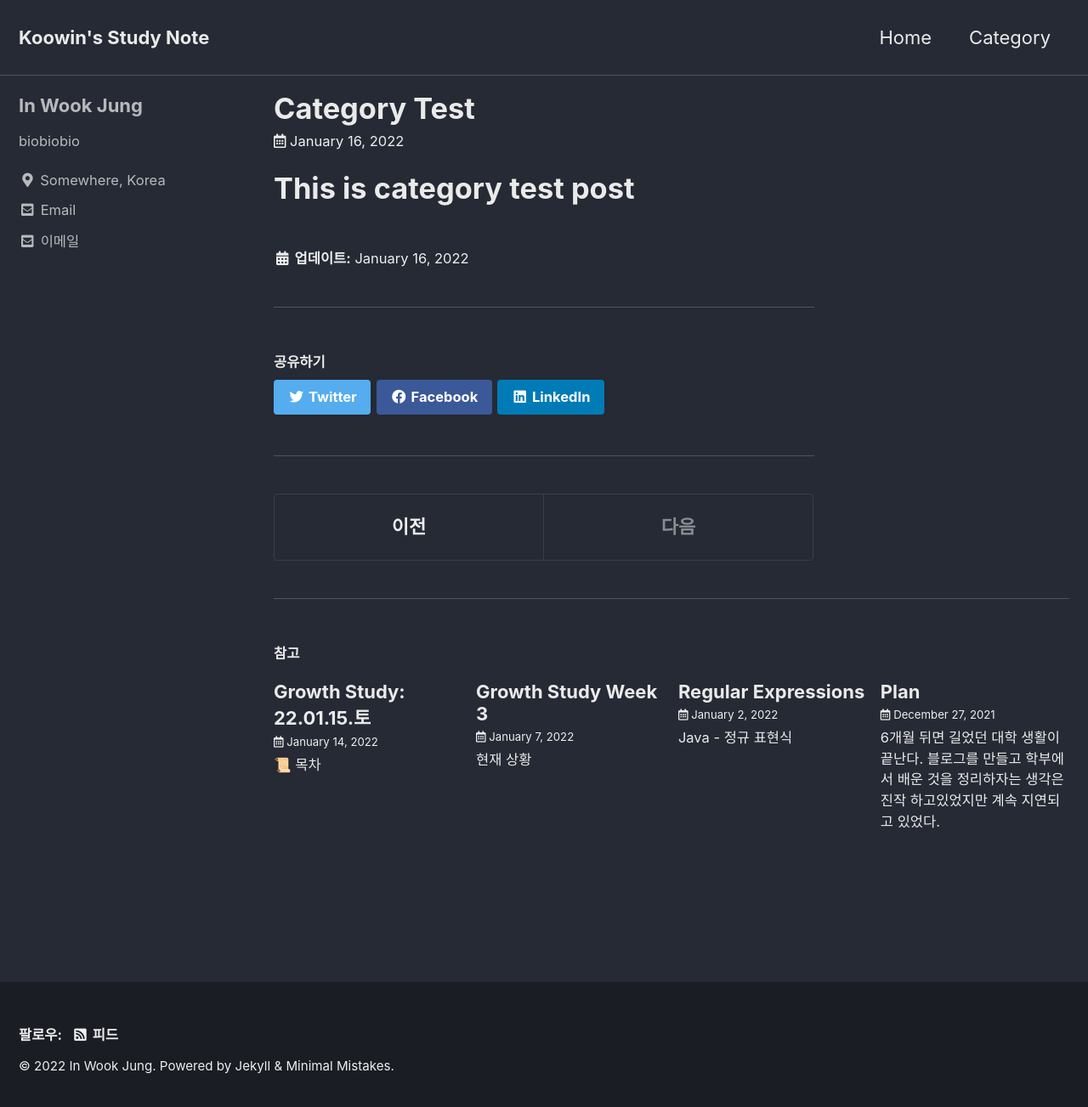
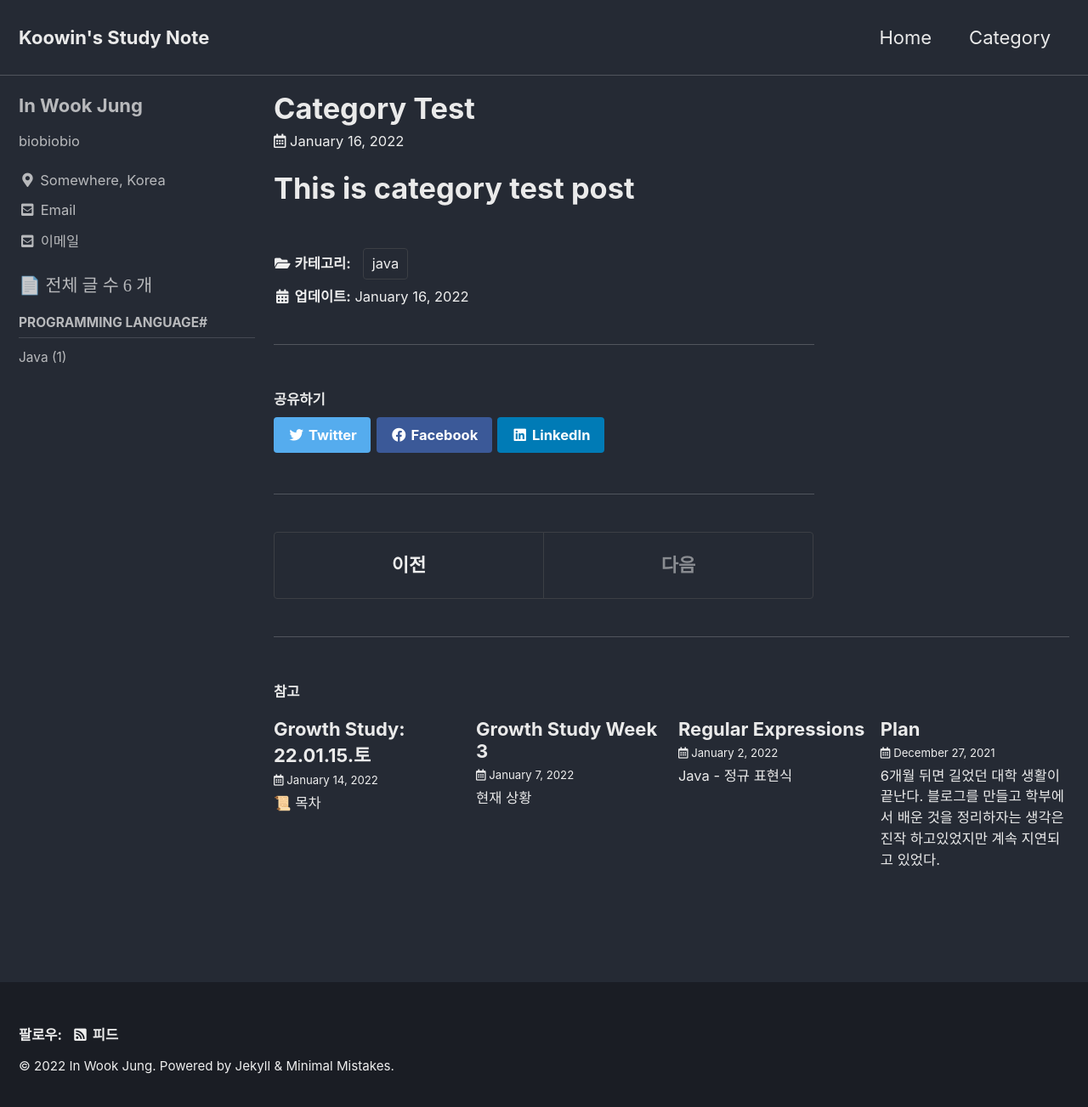
Before and after one commit to Koowin/koowin.github.io, a Jekyll site: the page built from _posts/java/2022-01-16-category_test.md, in a window 1280 px wide and 1311 px high. Shown: the top 1303 px of the window at 85% size. Built offline with Jekyll 4.4.1, drawn with Linux system fonts in a browser that asks for light colours; cached includes are drawn as plain includes.

Commit message:
category test

```diff
--- a/_config.yml
+++ b/_config.yml
@@ -289,3 +289,4 @@ defaults:
       comments: # true
       share: true
       related: true
+      sidebar_main: true
--- /dev/null
+++ b/_includes/nav_list_main
@@ -0,0 +1,29 @@
+<!--사이드바. 참고: https://ansohxxn.github.io/blog/category/-->
+
+<!--전체 글 수를 세기 위한 연산. sum 변수에 전체 글 수 저장-->
+{% assign sum = site.posts | size %}
+
+<nav class="nav__list">
+  <input id="ac-toc" name="accordion-toc" type="checkbox" />
+  <label for="ac-toc">{{ site.data.ui-text[site.locale].menu_label }}</label>
+  <ul class="nav__items" id="category_tag_menu">
+      <!--전체 글 수-->
+      <li>
+            📄 <span style="font-family:'Cafe24Oneprettynight';">전체 글 수</style> <span style="font-family:'Coming Soon';">{{sum}}</style> <span style="font-family:'Cafe24Oneprettynight';">개</style>
+      </li>
+      <li>
+        <!--span 태그로 카테고리들을 크게 분류 ex) C/C++/C#-->
+        <span class="nav__sub-title">Programming Language#</span>
+            <!--ul 태그로 같은 카테고리들 모아둔 페이지들 나열-->
+            <ul>
+                <!--Cpp 카테고리 글들을 모아둔 페이지인 /categories/cpp 주소의 글로 링크 연결-->
+                <!--category[1].size 로 해당 카테고리를 가진 글의 개수 표시-->
+                {% for category in site.categories %}
+                    {% if category[0] == "java" %}
+                        <li><a href="/categories/java" class="">Java ({{category[1].size}})</a></li>
+                    {% endif %}
+                {% endfor %}
+            </ul>
+      </li>
+  </ul>
+</nav>
--- a/_includes/sidebar.html
+++ b/_includes/sidebar.html
@@ -15,5 +15,10 @@
       {% include nav_list nav=page.sidebar.nav %}
     {% endif %}
   {% endif %}
+
+  {% if page.sidebar_main %}
+    {% include nav_list_main %}
+  {% endif %}
+
   </div>
 {% endif %}
--- a/_posts/java/2022-01-16-category_test.md
+++ b/_posts/java/2022-01-16-category_test.md
@@ -1,6 +1,12 @@
 ---
 layout: single
 title:  "Category Test"
+
+categories:
+  - java
+
+date: 2022-01-16
+last_modified_at: 2022-01-16
 ---
 
 # This is category test post
```
Also changed, not shown: _pages/categories/category-java.md (+1 -0 lines).
